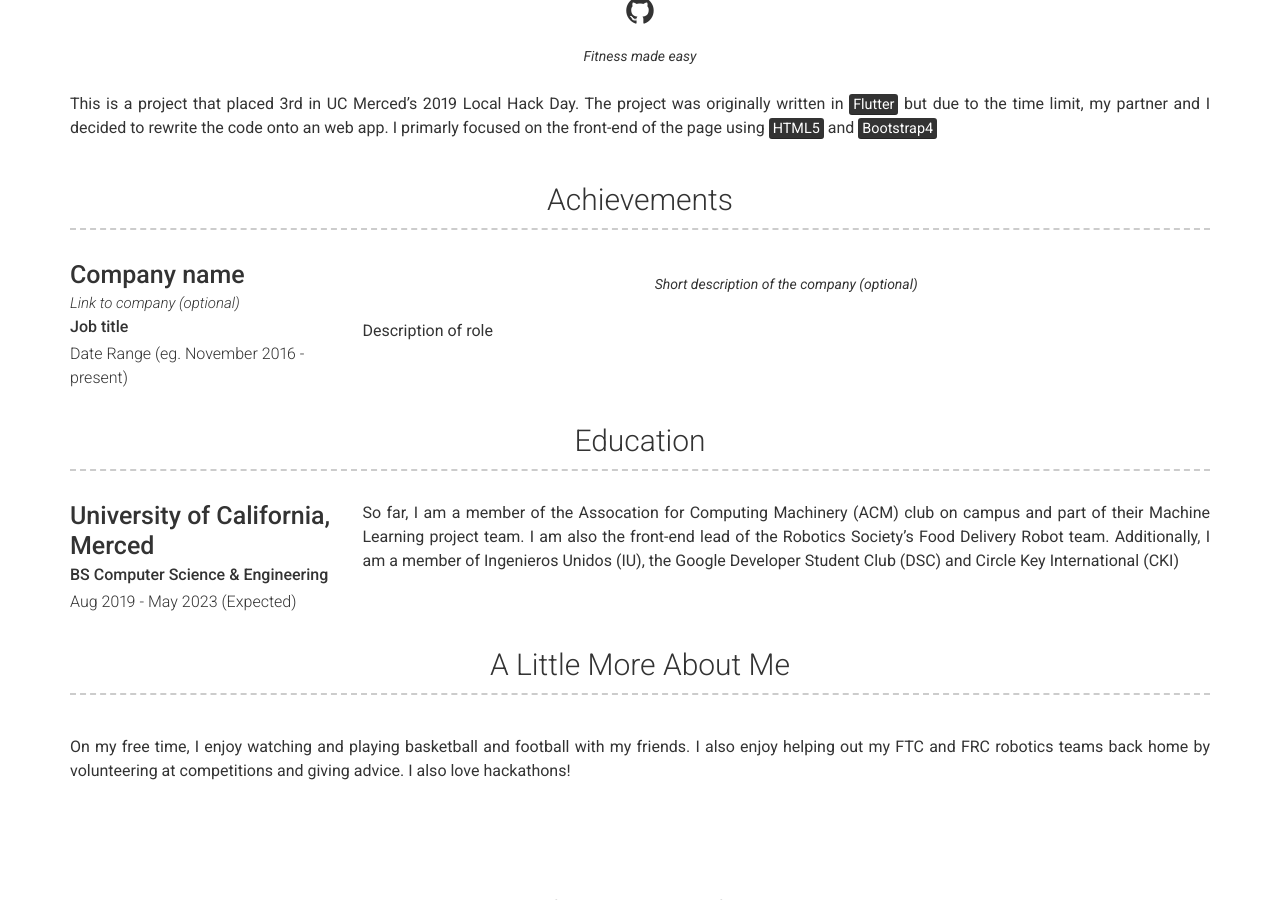
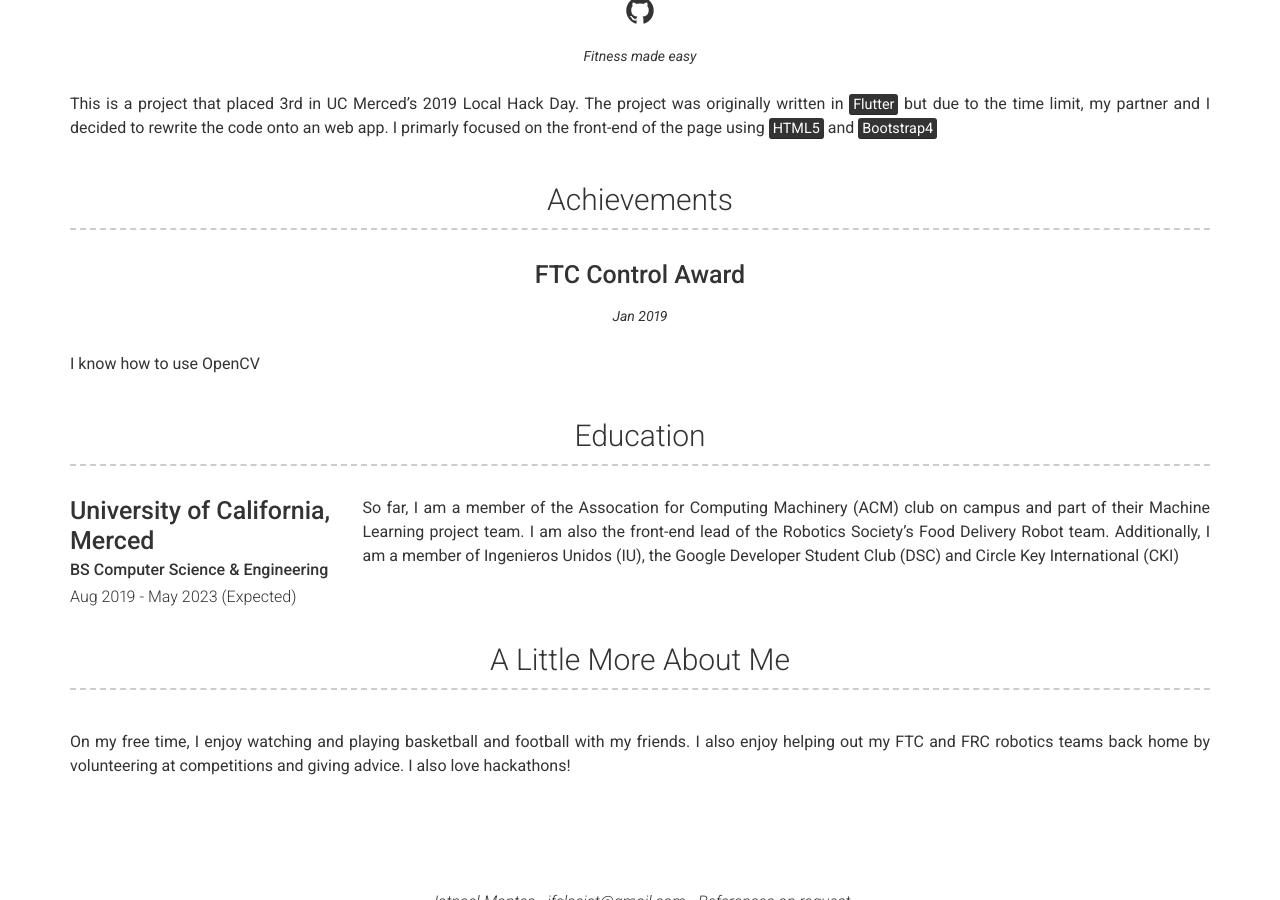
Before and after one commit to ifelsejet/ifelsejet.github.io, a Jekyll site: the page built from index.md, in a window 1280 px wide and 900 px high, scrolled down 690 px. Built offline with Jekyll 4.4.1, drawn with Linux system fonts in a browser that asks for light colours.

Commit message:
Updated experience.yml to show awards (hopefully)

```diff
--- a/_data/experience.yml
+++ b/_data/experience.yml
@@ -1,10 +1,7 @@
 # Experience template
-- layout: left
-  company: Company name
-  link: Link to company (optional)
-  job_title: Job title
-  dates: Date Range (eg. November 2016 - present)
+- layout: top-middle
+  name: FTC Control Award
   quote: >
-   Short description of the company (optional)
+    Jan 2019
   description: | # this will include new lines to allow paragraphs
-    Description of role
+    I know how to use <mode>OpenCV</mode>
```
